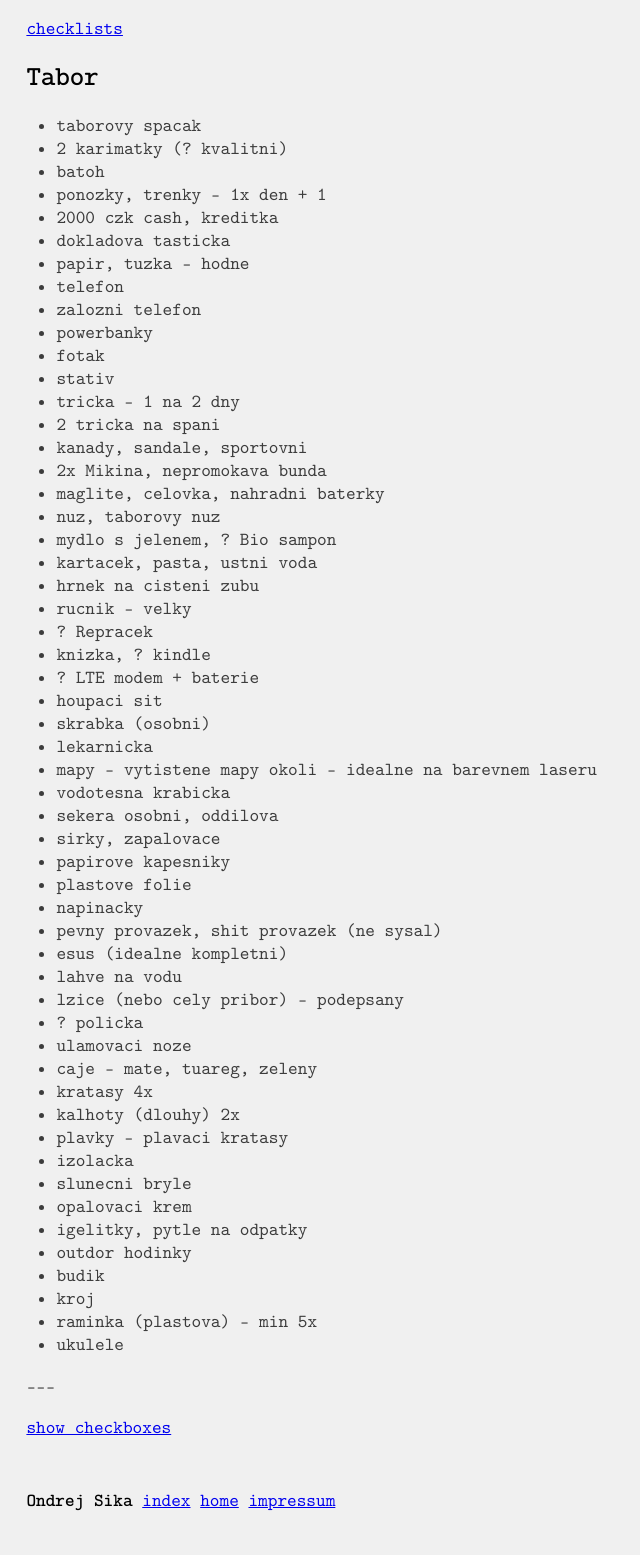
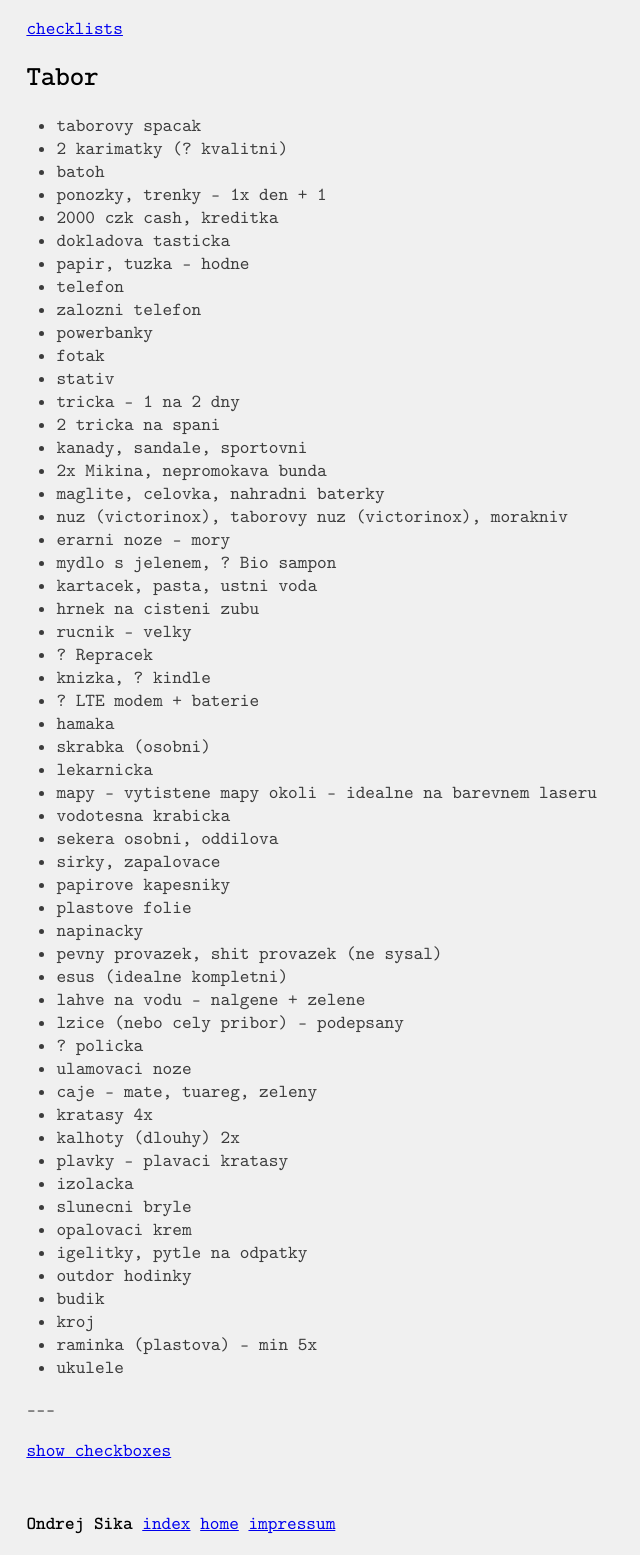
Before and after one commit to ondrejsika/ondrejsika.com, a Jekyll site: the page built from others/checklists/tabor.md, in a window 1280 px wide. Shown: the whole page, without its empty margins (0-640 px from the left). Built offline with Jekyll 4.4.1, drawn with Linux system fonts in a browser that asks for light colours; some web fonts are replaced; comment, search, counter and statistics services are not loaded; before the commit the page ends 1532 px from its top, so only the background shows below that.

Commit message:
Update checklists

```diff
--- a/others/checklists/tabor.md
+++ b/others/checklists/tabor.md
@@ -24,7 +24,8 @@
 - kanady, sandale, sportovni
 - 2x Mikina, nepromokava bunda
 - maglite, celovka, nahradni baterky
-- nuz, taborovy nuz
+- nuz (victorinox), taborovy nuz (victorinox), morakniv
+- erarni noze - mory
 - mydlo s jelenem, ? Bio sampon
 - kartacek, pasta, ustni voda
 - hrnek na cisteni zubu
@@ -32,7 +33,7 @@
 - ? Repracek
 - knizka, ? kindle
 - ? LTE modem + baterie
-- houpaci sit
+- hamaka
 - skrabka (osobni)
 - lekarnicka
 - mapy - vytistene mapy okoli - idealne na barevnem laseru
@@ -44,7 +45,7 @@
 - napinacky
 - pevny provazek, shit provazek (ne sysal)
 - esus (idealne kompletni)
-- lahve na vodu
+- lahve na vodu - nalgene + zelene
 - lzice (nebo cely pribor) - podepsany
 - ? policka
 - ulamovaci noze
```
Also changed, not shown: others/checklists/iceland-winter-week.md (+3 -1 lines), others/checklists/weekend-city.md (+2 -2 lines), others/checklists/weekend-nature.md (+2 -3 lines).
